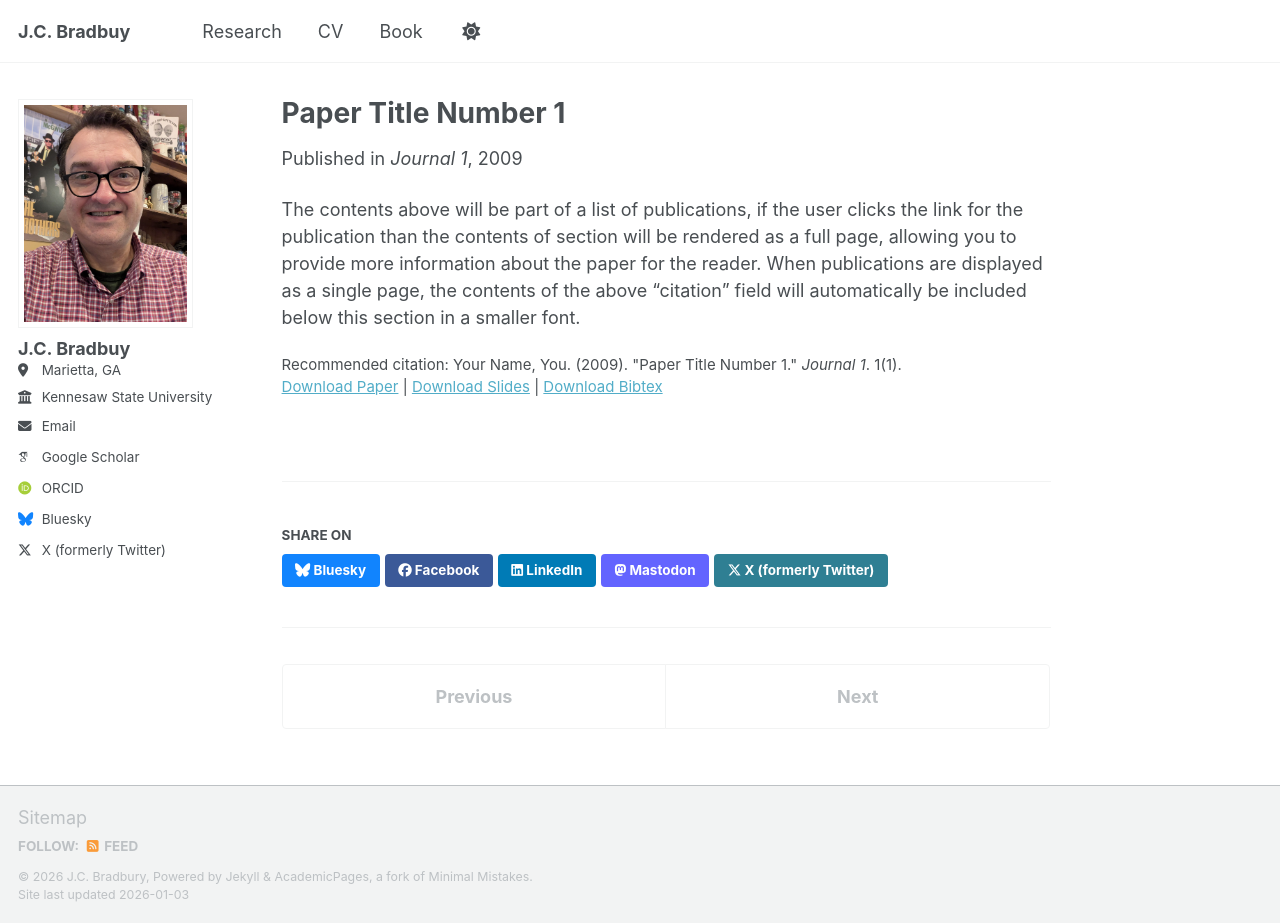
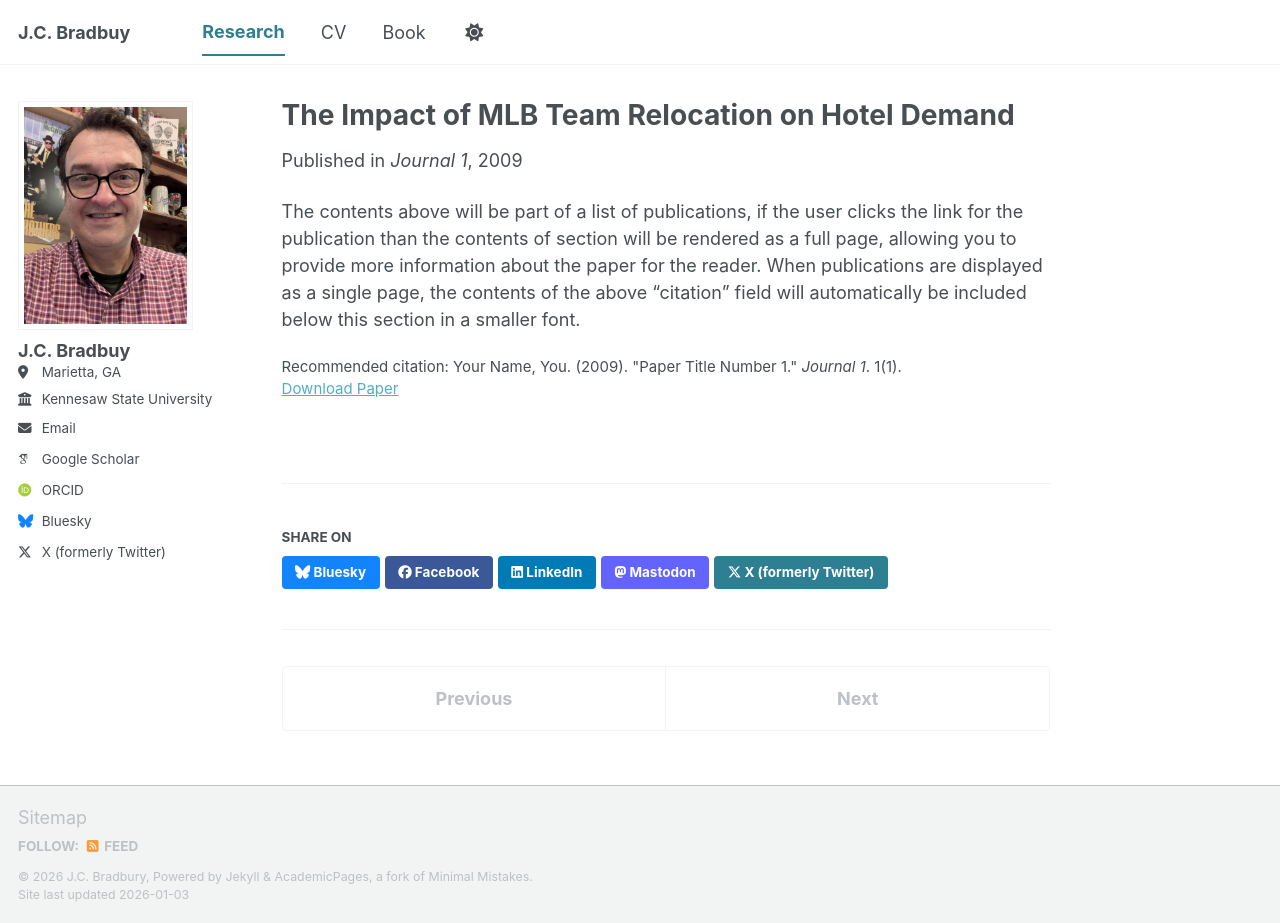
Before and after one commit to jcbradbury/jcbradbury.github.io, a Jekyll site: the page built from _publications/2009-10-01-paper-title-number-1.md, in a window 1280 px wide and 923 px high. Built offline with Jekyll 4.4.1, drawn with Linux system fonts in a browser that asks for light colours; some web fonts are replaced; a script bundle is joined from its source files by our own code; library files that are not in the unit come from our copies.

Commit message:
Update 2009-10-01-paper-title-number-1.md

```diff
--- a/_publications/2009-10-01-paper-title-number-1.md
+++ b/_publications/2009-10-01-paper-title-number-1.md
@@ -1,14 +1,14 @@
 ---
-title: "Paper Title Number 1"
+title: "The Impact of MLB Team Relocation on Hotel Demand"
 collection: publications
 category: manuscripts
-permalink: /publication/2009-10-01-paper-title-number-1
-excerpt: 'This paper is about the number 1. The number 2 is left for future work.'
+#permalink: https://journals.sagepub.com/doi/10.1177/13548166251405295
+#excerpt: 'This paper is about the number 1. The number 2 is left for future work.'
 date: 2009-10-01
 venue: 'Journal 1'
-slidesurl: 'https://academicpages.github.io/files/slides1.pdf'
-paperurl: 'https://academicpages.github.io/files/paper1.pdf'
-bibtexurl: 'https://academicpages.github.io/files/bibtex1.bib'
+#slidesurl: 'https://academicpages.github.io/files/slides1.pdf'
+paperurl: 'https://journals.sagepub.com/doi/10.1177/13548166251405295'
+#bibtexurl: 'https://academicpages.github.io/files/bibtex1.bib'
 citation: 'Your Name, You. (2009). &quot;Paper Title Number 1.&quot; <i>Journal 1</i>. 1(1).'
 ---
 The contents above will be part of a list of publications, if the user clicks the link for the publication than the contents of section will be rendered as a full page, allowing you to provide more information about the paper for the reader. When publications are displayed as a single page, the contents of the above "citation" field will automatically be included below this section in a smaller font.
```
